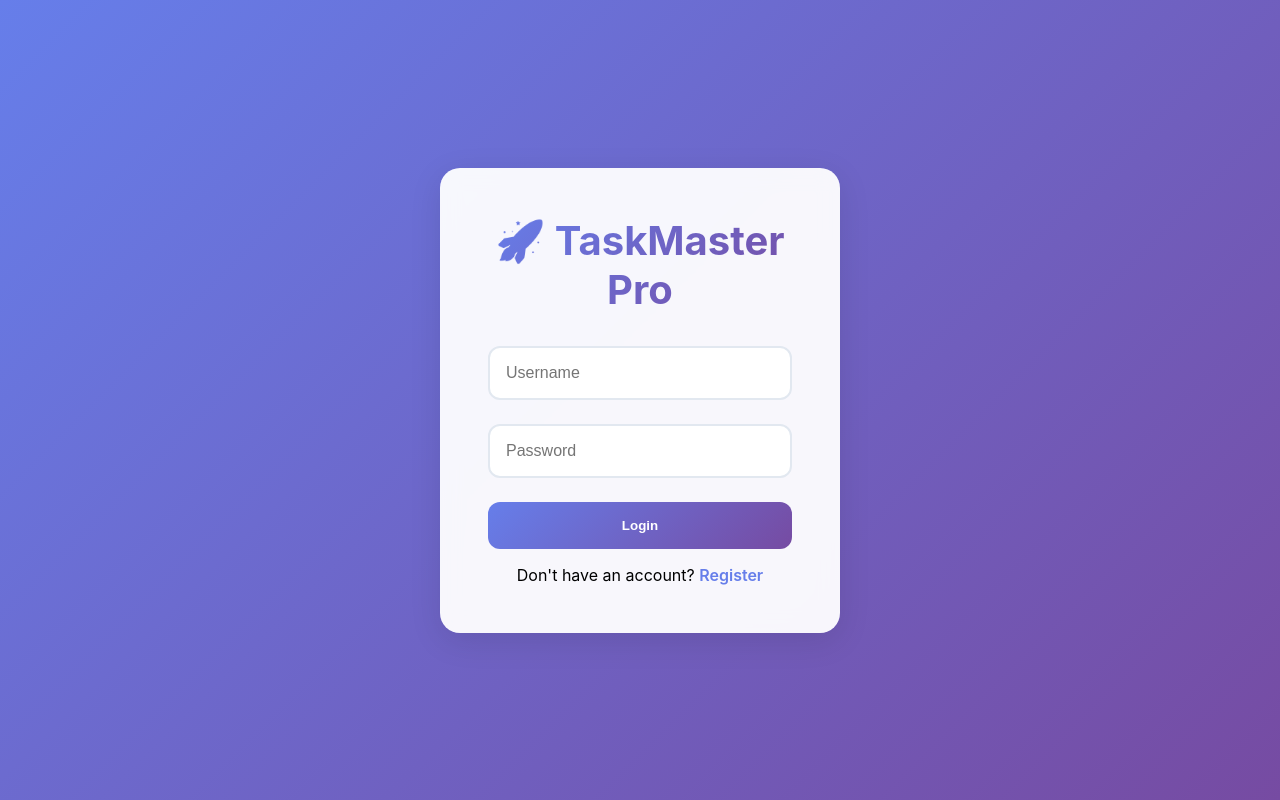
After one commit to ganeshkhairedevops/taskmaster, a Flask app: page /login in a window 1280 px wide. The commit adds this page. Run offline with Flask 3, Linux system fonts and the light colour scheme.

Commit message:
update user login feature

```diff
--- a/app.py
+++ b/app.py
@@ -1,13 +1,21 @@
-from flask import Flask, render_template, request, jsonify
+from flask import Flask, render_template, request, jsonify, session, redirect, url_for
 from flask_sqlalchemy import SQLAlchemy
+from werkzeug.security import generate_password_hash, check_password_hash
 from datetime import datetime
 import os
 
 app = Flask(__name__)
 app.config['SQLALCHEMY_DATABASE_URI'] = os.getenv('DATABASE_URL', 'postgresql://taskuser:taskpass@db:5432/taskdb')
 app.config['SQLALCHEMY_TRACK_MODIFICATIONS'] = False
+app.config['SECRET_KEY'] = os.getenv('SECRET_KEY', 'your-secret-key-change-in-production')
 
 db = SQLAlchemy(app)
+
+class User(db.Model):
+    id = db.Column(db.Integer, primary_key=True)
+    username = db.Column(db.String(80), unique=True, nullable=False)
+    password_hash = db.Column(db.String(120), nullable=False)
+    tasks = db.relationship('Task', backref='user', lazy=True)
 
 class Task(db.Model):
     id = db.Column(db.Integer, primary_key=True)
@@ -15,34 +23,82 @@ class Task(db.Model):
     description = db.Column(db.Text)
     status = db.Column(db.String(20), default='pending')
     priority = db.Column(db.String(10), default='medium')
+    user_id = db.Column(db.Integer, db.ForeignKey('user.id'), nullable=False)
     created_at = db.Column(db.DateTime, default=datetime.utcnow)
     updated_at = db.Column(db.DateTime, default=datetime.utcnow, onupdate=datetime.utcnow)
 
+@app.route('/login', methods=['GET', 'POST'])
+def login():
+    if request.method == 'POST':
+        username = request.form['username']
+        password = request.form['password']
+        user = User.query.filter_by(username=username).first()
+
+        if user and check_password_hash(user.password_hash, password):
+            session['user_id'] = user.id
+            return redirect(url_for('index'))
+        return render_template('login.html', error='Invalid credentials')
+
+    return render_template('login.html')
+
+@app.route('/register', methods=['GET', 'POST'])
+def register():
+    if request.method == 'POST':
+        username = request.form['username']
+        password = request.form['password']
+
+        if User.query.filter_by(username=username).first():
+            return render_template('login.html', error='Username already exists')
+
+        user = User(username=username, password_hash=generate_password_hash(password))
+        db.session.add(user)
+        db.session.commit()
+        session['user_id'] = user.id
+        return redirect(url_for('index'))
+
+    return render_template('login.html')
+
+@app.route('/logout')
+def logout():
+    session.pop('user_id', None)
+    return redirect(url_for('login'))
+
 @app.route('/')
 def index():
-    tasks = Task.query.order_by(Task.created_at.desc()).all()
+    if 'user_id' not in session:
+        return redirect(url_for('login'))
+
+    user_id = session['user_id']
+    tasks = Task.query.filter_by(user_id=user_id).order_by(Task.created_at.desc()).all()
     stats = {
-        'total': Task.query.count(),
-        'pending': Task.query.filter_by(status='pending').count(),
-        'in_progress': Task.query.filter_by(status='in_progress').count(),
-        'completed': Task.query.filter_by(status='completed').count()
+        'total': Task.query.filter_by(user_id=user_id).count(),
+        'pending': Task.query.filter_by(user_id=user_id, status='pending').count(),
+        'in_progress': Task.query.filter_by(user_id=user_id, status='in_progress').count(),
+        'completed': Task.query.filter_by(user_id=user_id, status='completed').count()
     }
-    return render_template('index.html', tasks=tasks, stats=stats)
+    user = User.query.get(user_id)
+    return render_template('index.html', tasks=tasks, stats=stats, user=user)
 
 @app.route('/api/tasks', methods=['GET', 'POST'])
 def api_tasks():
+    if 'user_id' not in session:
+        return jsonify({'error': 'Unauthorized'}), 401
+
+    user_id = session['user_id']
+
     if request.method == 'POST':
         data = request.get_json()
         task = Task(
             title=data['title'],
             description=data.get('description', ''),
-            priority=data.get('priority', 'medium')
+            priority=data.get('priority', 'medium'),
+            user_id=user_id
         )
         db.session.add(task)
         db.session.commit()
         return jsonify({'id': task.id, 'message': 'Task created successfully'}), 201
 
-    tasks = Task.query.all()
+    tasks = Task.query.filter_by(user_id=user_id).all()
     return jsonify([{
         'id': t.id,
         'title': t.title,
@@ -54,7 +110,11 @@ def api_tasks():
 
 @app.route('/api/tasks/<int:task_id>', methods=['PUT', 'DELETE'])
 def api_task(task_id):
-    task = Task.query.get_or_404(task_id)
+    if 'user_id' not in session:
+        return jsonify({'error': 'Unauthorized'}), 401
+
+    user_id = session['user_id']
+    task = Task.query.filter_by(id=task_id, user_id=user_id).first_or_404()
 
     if request.method == 'PUT':
         data = request.get_json()
--- a/docker-compose.yml
+++ b/docker-compose.yml
@@ -21,7 +21,7 @@ services:
     volumes:
       - postgres_data:/var/lib/postgresql/data
     ports:
-      - "5432:5432"
+      - "5433:5432"
     healthcheck:
       test: ["CMD-SHELL", "pg_isready -U taskuser -d taskdb"]
       interval: 10s
--- a/requirements.txt
+++ b/requirements.txt
@@ -1,3 +1,4 @@
 Flask==2.3.3
 Flask-SQLAlchemy==3.0.5
 psycopg2-binary==2.9.7
+Werkzeug==2.3.7
--- /dev/null
+++ b/templates/login.html
@@ -0,0 +1,139 @@
+<!DOCTYPE html>
+<html lang="en">
+<head>
+    <meta charset="UTF-8">
+    <meta name="viewport" content="width=device-width, initial-scale=1.0">
+    <title>TaskMaster Pro - Login</title>
+    <style>
+        * { margin: 0; padding: 0; box-sizing: border-box; }
+
+        body {
+            font-family: 'Inter', -apple-system, BlinkMacSystemFont, sans-serif;
+            background: linear-gradient(135deg, #667eea 0%, #764ba2 100%);
+            min-height: 100vh;
+            display: flex;
+            align-items: center;
+            justify-content: center;
+        }
+
+        .login-container {
+            background: rgba(255,255,255,0.95);
+            backdrop-filter: blur(10px);
+            padding: 3rem;
+            border-radius: 20px;
+            box-shadow: 0 8px 32px rgba(0,0,0,0.1);
+            width: 100%;
+            max-width: 400px;
+            text-align: center;
+        }
+
+        .logo {
+            font-size: 2.5rem;
+            font-weight: 700;
+            background: linear-gradient(135deg, #667eea, #764ba2);
+            -webkit-background-clip: text;
+            -webkit-text-fill-color: transparent;
+            margin-bottom: 2rem;
+        }
+
+        .form-group {
+            margin-bottom: 1.5rem;
+            text-align: left;
+        }
+
+        .form-group input {
+            width: 100%;
+            padding: 1rem;
+            border: 2px solid #e2e8f0;
+            border-radius: 12px;
+            font-size: 1rem;
+            transition: all 0.3s ease;
+        }
+
+        .form-group input:focus {
+            outline: none;
+            border-color: #667eea;
+        }
+
+        .btn {
+            background: linear-gradient(135deg, #667eea, #764ba2);
+            color: white;
+            padding: 1rem 2rem;
+            border: none;
+            border-radius: 12px;
+            cursor: pointer;
+            font-weight: 600;
+            width: 100%;
+            margin-bottom: 1rem;
+            transition: all 0.3s ease;
+        }
+
+        .btn:hover {
+            transform: translateY(-2px);
+        }
+
+        .toggle-link {
+            color: #667eea;
+            text-decoration: none;
+            font-weight: 600;
+        }
+
+        .error {
+            color: #e53e3e;
+            margin-bottom: 1rem;
+            padding: 0.5rem;
+            background: #fed7d7;
+            border-radius: 8px;
+        }
+    </style>
+</head>
+<body>
+    <div class="login-container">
+        <div class="logo">🚀 TaskMaster Pro</div>
+
+        {% if error %}
+        <div class="error">{{ error }}</div>
+        {% endif %}
+
+        <form id="authForm" method="POST">
+            <div class="form-group">
+                <input type="text" name="username" placeholder="Username" required>
+            </div>
+            <div class="form-group">
+                <input type="password" name="password" placeholder="Password" required>
+            </div>
+            <button type="submit" class="btn" id="submitBtn">Login</button>
+        </form>
+
+        <p>
+            <span id="toggleText">Don't have an account?</span>
+            <a href="#" class="toggle-link" id="toggleLink">Register</a>
+        </p>
+    </div>
+
+    <script>
+        const form = document.getElementById('authForm');
+        const submitBtn = document.getElementById('submitBtn');
+        const toggleLink = document.getElementById('toggleLink');
+        const toggleText = document.getElementById('toggleText');
+        let isLogin = true;
+
+        toggleLink.addEventListener('click', (e) => {
+            e.preventDefault();
+            isLogin = !isLogin;
+
+            if (isLogin) {
+                form.action = '/login';
+                submitBtn.textContent = 'Login';
+                toggleText.textContent = "Don't have an account?";
+                toggleLink.textContent = 'Register';
+            } else {
+                form.action = '/register';
+                submitBtn.textContent = 'Register';
+                toggleText.textContent = 'Already have an account?';
+                toggleLink.textContent = 'Login';
+            }
+        });
+    </script>
+</body>
+</html>
```
Also changed, not shown: templates/index.html (+10 -2 lines).
